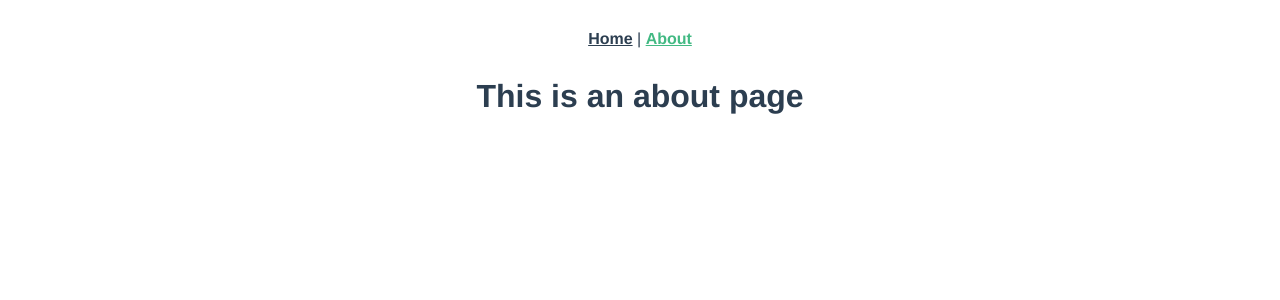
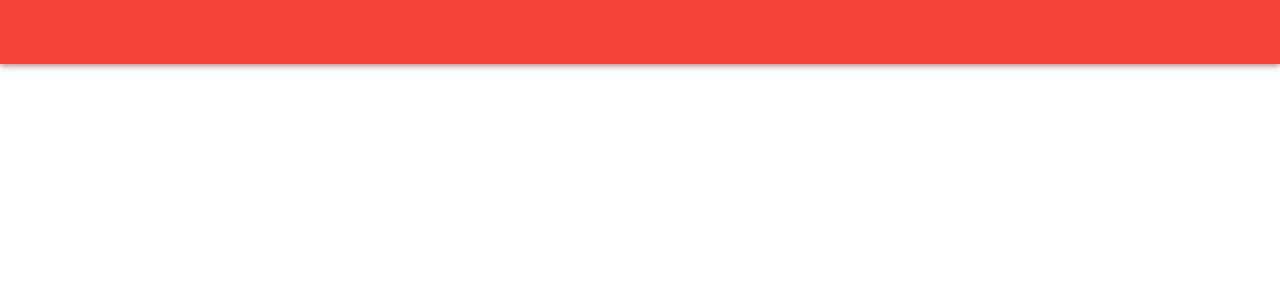
Before and after one commit to mpedroni/shelby-albion, a Vue app: page /#/about in a window 1280 px wide. Shown: the top 300 px of the page. Built offline with nearby package versions, Linux system fonts and the light colour scheme.

Commit message:
code cleaning

```diff
--- a/public/index.html
+++ b/public/index.html
@@ -4,14 +4,14 @@
     <meta charset="utf-8">
     <meta http-equiv="X-UA-Compatible" content="IE=edge">
     <meta name="viewport" content="width=device-width,initial-scale=1.0">
-    <link rel="icon" href="<%= BASE_URL %>favicon.ico">
-    <title><%= htmlWebpackPlugin.options.title %></title>
+    <link rel="icon" href="./favicon.ico">
+    <title>shelby</title>
     <link rel="stylesheet" href="https://fonts.googleapis.com/css?family=Roboto:100,300,400,500,700,900">
     <link rel="stylesheet" href="https://cdn.jsdelivr.net/npm/@mdi/font@latest/css/materialdesignicons.min.css">
   </head>
   <body>
     <noscript>
-      <strong>We're sorry but <%= htmlWebpackPlugin.options.title %> doesn't work properly without JavaScript enabled. Please enable it to continue.</strong>
+      <strong>We're sorry but Shelby doesn't work properly without JavaScript enabled. Please enable it to continue.</strong>
     </noscript>
     <div id="app"></div>
     <!-- built files will be auto injected -->
--- a/src/App.vue
+++ b/src/App.vue
@@ -1,32 +1,12 @@
 <template>
-  <div id="app">
-    <div id="nav">
-      <router-link to="/">Home</router-link> |
-      <router-link to="/about">About</router-link>
-    </div>
-    <router-view/>
-  </div>
+  <v-app color="" dark>
+    <v-app-bar app color="primary"> </v-app-bar>
+
+    <v-main>
+      <v-container color="background" style="height: 100%"></v-container>
+    </v-main>
+
+    <v-footer></v-footer>
+    <router-view />
+  </v-app>
 </template>
-
-<style>
-#app {
-  font-family: Avenir, Helvetica, Arial, sans-serif;
-  -webkit-font-smoothing: antialiased;
-  -moz-osx-font-smoothing: grayscale;
-  text-align: center;
-  color: #2c3e50;
-}
-
-#nav {
-  padding: 30px;
-}
-
-#nav a {
-  font-weight: bold;
-  color: #2c3e50;
-}
-
-#nav a.router-link-exact-active {
-  color: #42b983;
-}
-</style>
--- a/src/router/index.ts
+++ b/src/router/index.ts
@@ -1,23 +1,14 @@
-import Vue from 'vue';
-import VueRouter, { RouteConfig } from 'vue-router';
-import Home from '../views/Home.vue';
+import Vue from "vue";
+import VueRouter, { RouteConfig } from "vue-router";
 
 Vue.use(VueRouter);
 
 const routes: Array<RouteConfig> = [
-  {
-    path: '/',
-    name: 'Home',
-    component: Home,
-  },
-  {
-    path: '/about',
-    name: 'About',
-    // route level code-splitting
-    // this generates a separate chunk (about.[hash].js) for this route
-    // which is lazy-loaded when the route is visited.
-    component: () => import(/* webpackChunkName: "about" */ '../views/About.vue'),
-  },
+  // {
+  //   path: '/about',
+  //   name: 'About',
+  //   component: () => import(/* webpackChunkName: "about" */ '../views/About.vue'),
+  // },
 ];
 
 const router = new VueRouter({
--- a/src/views/About.vue
+++ /dev/null
@@ -1,5 +0,0 @@
-<template>
-  <div class="about">
-    <h1>This is an about page</h1>
-  </div>
-</template>
--- a/src/views/Home.vue
+++ /dev/null
@@ -1,18 +0,0 @@
-<template>
-  <div class="home">
-    <img alt="Vue logo" src="../assets/logo.png">
-    <HelloWorld msg="Welcome to Your Vue.js + TypeScript App"/>
-  </div>
-</template>
-
-<script lang="ts">
-import { Component, Vue } from 'vue-property-decorator';
-import HelloWorld from '@/components/HelloWorld.vue'; // @ is an alias to /src
-
-@Component({
-  components: {
-    HelloWorld,
-  },
-})
-export default class Home extends Vue {}
-</script>
```
Also changed, not shown: src/main.ts (+7 -7 lines), src/assets/logo.png (deleted).
